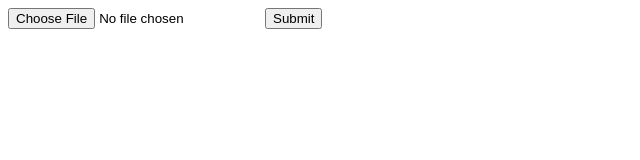
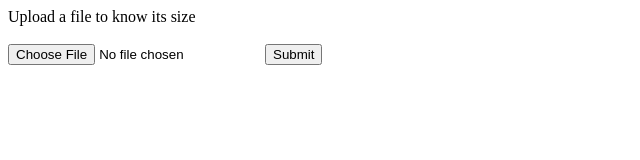
Before and after one commit to SzayelW/file_metadata_ms, a website: page index.html in a window 1280 px wide. Shown: the whole page, without its empty margins (0-640 px from the left). Drawn offline with Linux system fonts and the light colour scheme.

Commit message:
added a title to index.html

```diff
--- a/index.html
+++ b/index.html
@@ -3,7 +3,8 @@
     <head>
         <title>File Metadata Microservice</title>
     </head>
-    <body>
+    <body
+        <h1> Upload a file to know its size</h1><br/><br/>
         <form method="post" enctype="multipart/form-data">
             <input type="file" name="file"/>
             <input type="submit" value="Submit"/>
```
